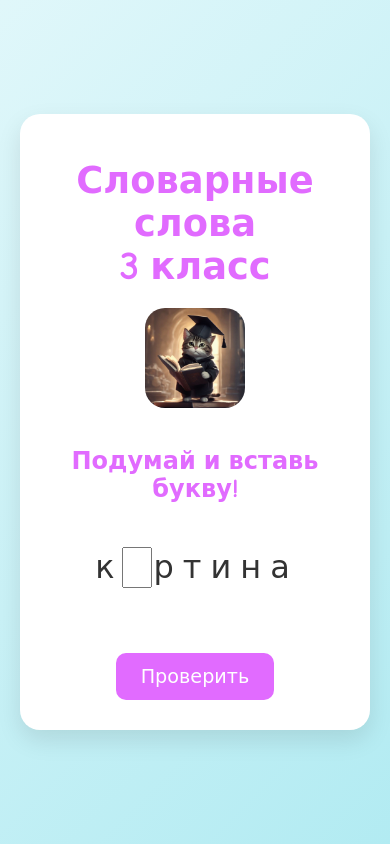
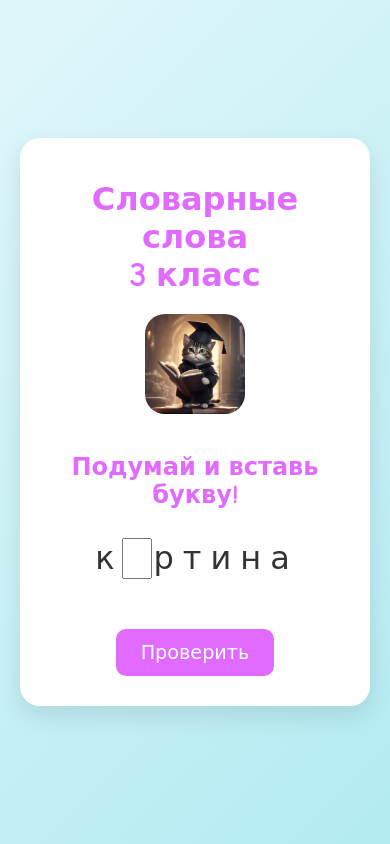
Before and after one commit to lrina7/words3, a plain HTML site: page index.html in a window 390 px wide. Drawn offline with Linux system fonts and the light colour scheme.

Commit message:
change adaptive

```diff
--- a/style.css
+++ b/style.css
@@ -43,7 +43,7 @@ h2 {
 /* ===== ПОЛЕ СЛОВА ===== */
 .word-container {
   font-size: 3rem;
-  margin: 25px 0;
+  margin: 10px 0;
   color: #333;
   letter-spacing: 5px;
   min-height: 80px;
@@ -306,6 +306,10 @@ button:active {
     padding: 20px;
   }
 
+  h1 {
+    font-size: 2rem;
+  }
+
   .word-container {
     font-size: 2rem;
   }
```
